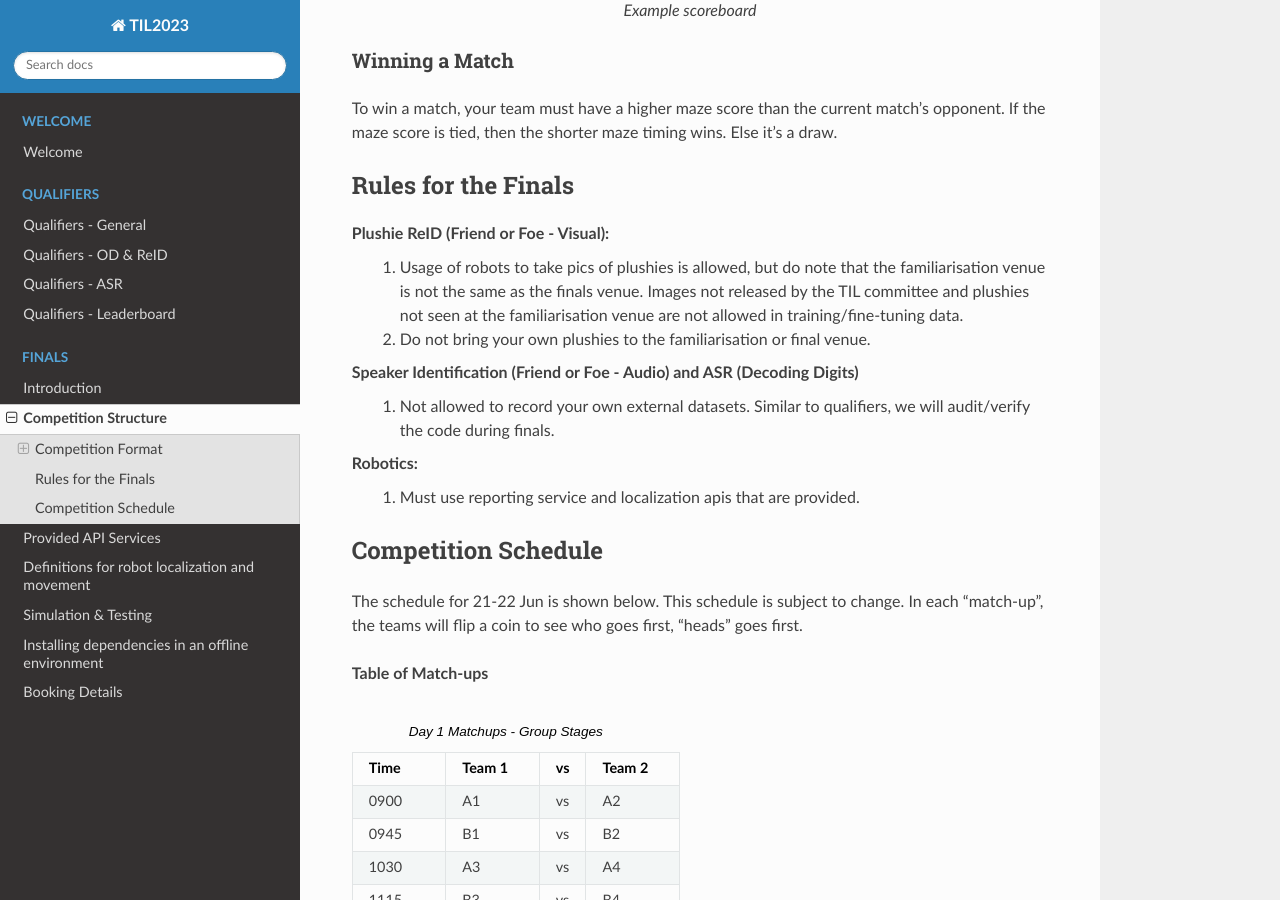
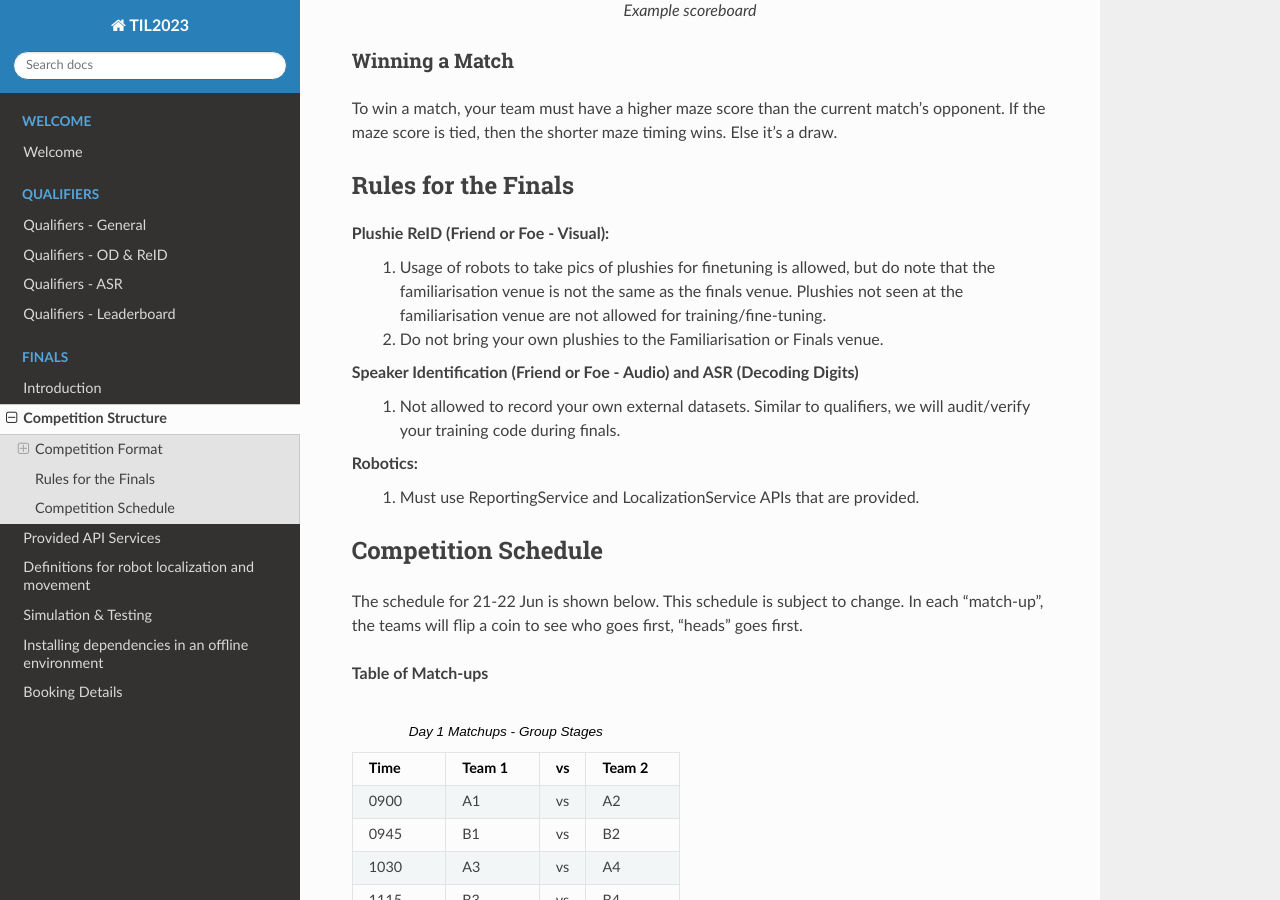
Before and after one commit to til-23/til-23-info-public, a Sphinx documentation site: the page built from source/finals-format.rst, in a window 1280 px wide and 900 px high, scrolled down 1058 px. Built offline with Sphinx 7.4.7 and the Read the Docs theme 2.0.0, drawn with Linux system fonts in a browser that asks for light colours.

Commit message:
Upload missing photo. Clarify rules.

```diff
--- a/source/finals-format.rst
+++ b/source/finals-format.rst
@@ -41,16 +41,15 @@ Rules for the Finals
 ####################
 
 **Plushie ReID (Friend or Foe - Visual):**
-  1. Usage of robots to take pics of plushies is allowed, but do note that the familiarisation venue is not
-     the same as the finals venue. Images not released by the TIL committee and plushies not seen at the familiarisation
-     venue are not allowed in training/fine-tuning data.
-  2. Do not bring your own plushies to the familiarisation or final venue.
+  1. Usage of robots to take pics of plushies for finetuning is allowed, but do note that the familiarisation venue is not
+     the same as the finals venue. Plushies not seen at the familiarisation venue are not allowed for training/fine-tuning.
+  2. Do not bring your own plushies to the Familiarisation or Finals venue.
 
 **Speaker Identification (Friend or Foe - Audio) and ASR (Decoding Digits)**
-  1. Not allowed to record your own external datasets. Similar to qualifiers, we will audit/verify the code during finals.
+  1. Not allowed to record your own external datasets. Similar to qualifiers, we will audit/verify your training code during finals.
 
 **Robotics:**
-  1. Must use reporting service and localization apis that are provided.
+  1. Must use ReportingService and LocalizationService APIs that are provided.
 
 
 Competition Schedule
```
Also changed, not shown: source/_static/img/finals/FamiliarisationArenaPhoto.jpeg (added).
